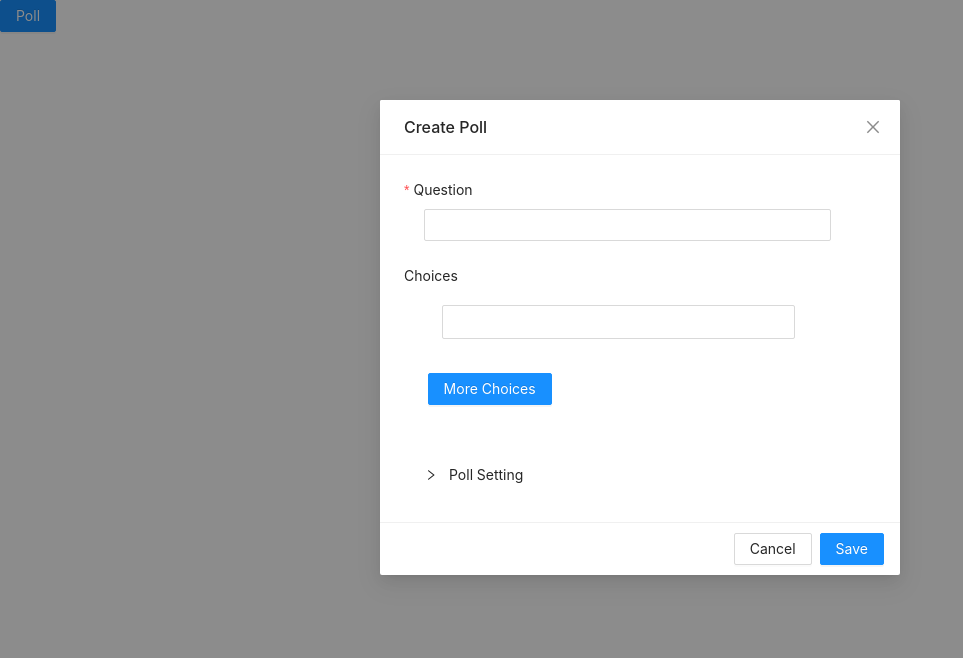
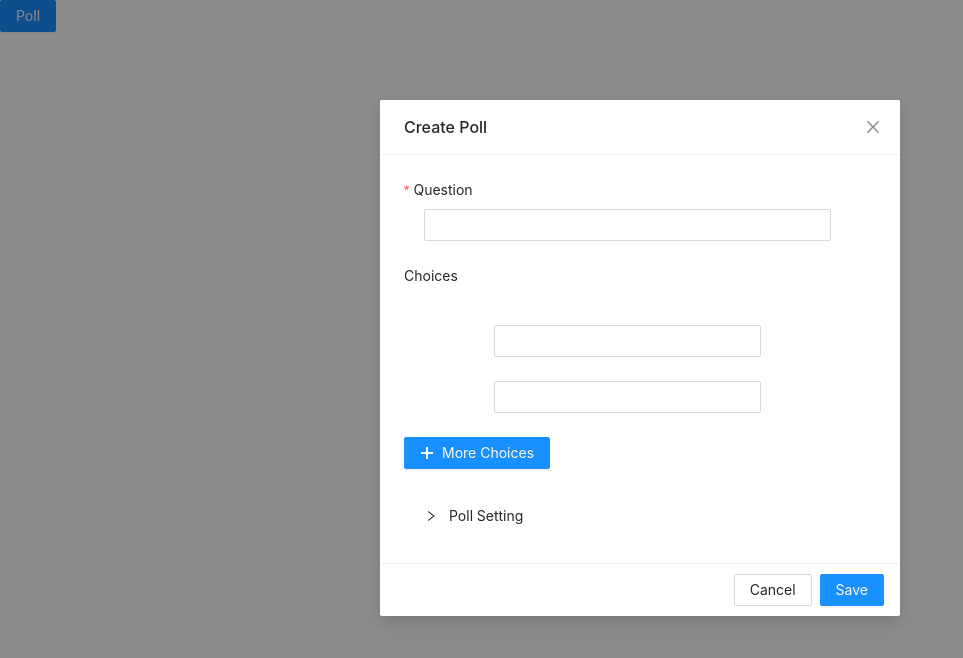
Before and after one commit to Amit-Sagar/Poll-form, a React (Create React App) app: page / in a window 1280 px wide. Both pictures are taken after a click on the button "Poll". Shown: the top 658 px of the page, without its empty margins (0-963 px from the left). Built offline with nearby package versions, Linux system fonts and the light colour scheme.

Commit message:
modified morechoicesjs file

```diff
--- a/src/Modal.js
+++ b/src/Modal.js
@@ -49,6 +49,9 @@ import MoreChoices from './MoreChoices';
               <Input style={{width:'90%'}}/>
         </div>
         </Form.Item>
+        <Form.Item>
+          <p>Choices</p>
+          </Form.Item>
            <MoreChoices/>
            <CollapseDropDown/>
       </Form>
--- a/src/MoreChoices.js
+++ b/src/MoreChoices.js
@@ -1,57 +1,41 @@
-import React, { useState } from 'react';
-import {Button, Form} from 'antd';
-import 'antd/dist/antd.css';
-import './App.css';
-import { DeleteOutlined} from '@ant-design/icons';
-
+import { Form, Input, Button, Space } from 'antd';
+import { MinusCircleOutlined, PlusOutlined } from '@ant-design/icons';
 
 const MoreChoices = () => {
 
-    const [formValues, setFormValues] = useState([{ morechoices: ""}])
-
-    let handleChange = (i, e) => {
-        let newFormValues = [...formValues];
-        newFormValues[i][e.target.name] = e.target.value;
-        setFormValues(newFormValues);
-      }
-
-    let addFormFields = () => {
-        setFormValues([...formValues, { morechoices: "" }])
-      }
-      let removeFormFields = (i) => {
-        let newFormValues = [...formValues];
-        newFormValues.splice(i, 1);
-        setFormValues(newFormValues)
-    }
-    let handleSubmit = (event) => {
-        event.preventDefault();
-        alert(JSON.stringify(formValues));
-    }
+  return (
+      <Form.List name="choices" label="Choices">
+        {(fields, { add, remove }) => (
+           <>
+           <Form.Item style={{paddingLeft: '90px'}}>
+                <Input style={{ width : '70%'}}/>
+                </Form.Item>
+                <Form.Item style={{paddingLeft: '90px'}}>
+                <Input style={{ width : '70%'}}/>
+                </Form.Item>
+            {fields.map(({ key, name, fieldKey, ...restField }) => (
+              <Space key={key} style={{ display: 'flex', marginBottom: 8}} align="baseline">
+                <Form.Item
+                  {...restField}
+                  name={[name, 'first']}
+                  fieldKey={[fieldKey, 'first']}
+                  style={{paddingLeft: '90px'}}
+                >
+                  <Input style={{width:'80%'}}/>
+                </Form.Item>
+                <MinusCircleOutlined onClick={() => remove(name)} />
+              </Space>
+            ))}
+            <Form.Item>
 
 
-    return (
-      <Form.Item name="Choices" label="Choices">
-        <form  onSubmit={handleSubmit}>
-           {formValues.map((element, index) => (
-
-                 <div className="form-inline" key={index}>
-
-                <input className="ant-input input-box" type="text" name="morechoices" value={element.morechoices || ""} onChange={e => handleChange(index, e)} />
-                 <div>
-                {
-                  index ?
-                    <button type="button"  className="remove" onClick={() => removeFormFields(index)}><span className="button-name"><DeleteOutlined style={{padding:'2px 2px 2px 2px'}} /></span></button>
-                  : null
-                }
-              </div>
-              </div>
-              ))}
-
-          <div className="button-section">
-              <Button className="button add" type="primary" onClick={() => addFormFields()}>More Choices</Button>
-
-          </div>
-      </form>
-      </Form.Item>    )
-}
+              <Button type="primary" onClick={() => add()} icon={<PlusOutlined />}>
+                More Choices
+              </Button>
+            </Form.Item>
+          </>
+        )}
+      </Form.List>
+  );
+};
 export default MoreChoices;
```
